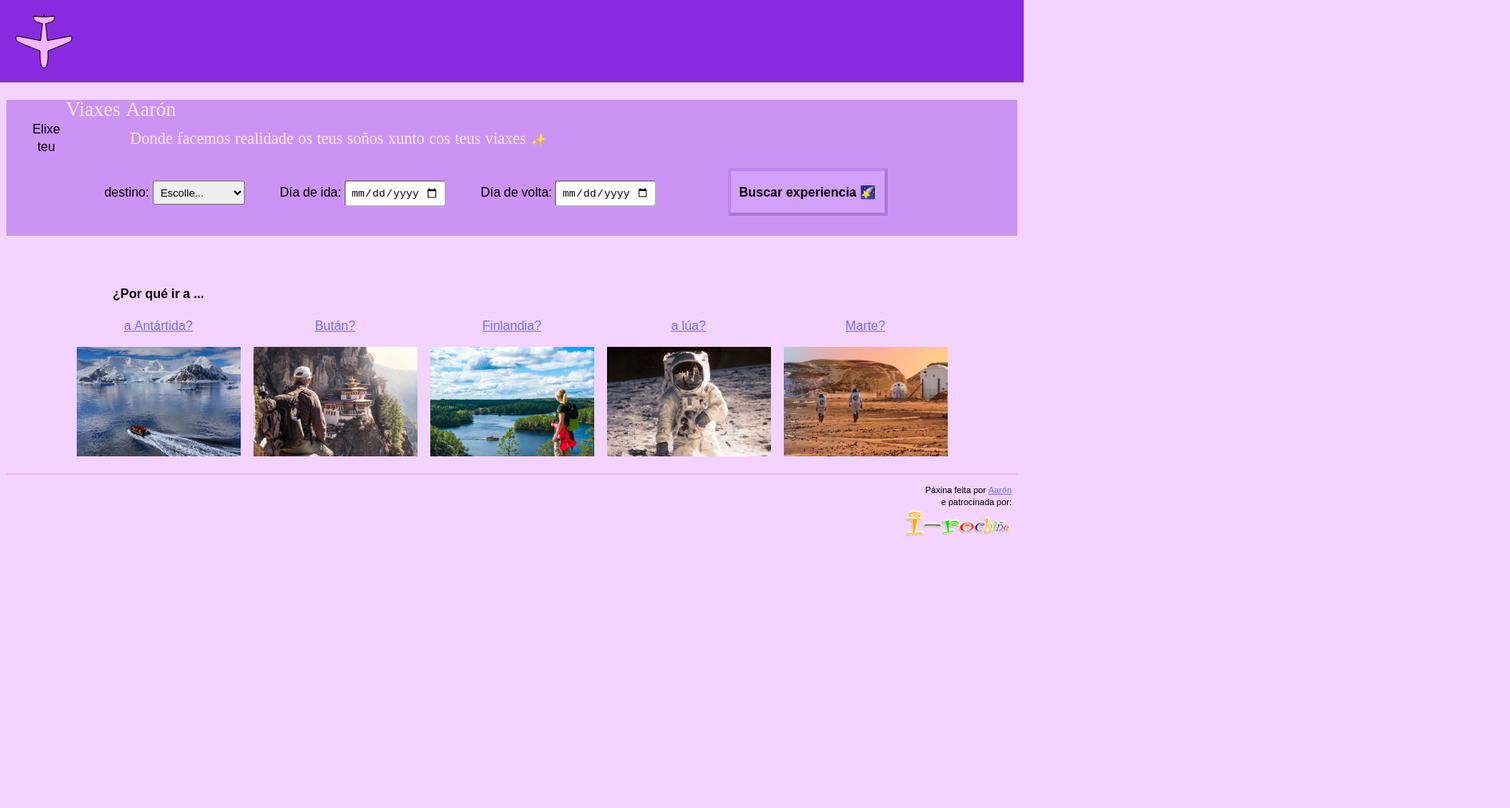
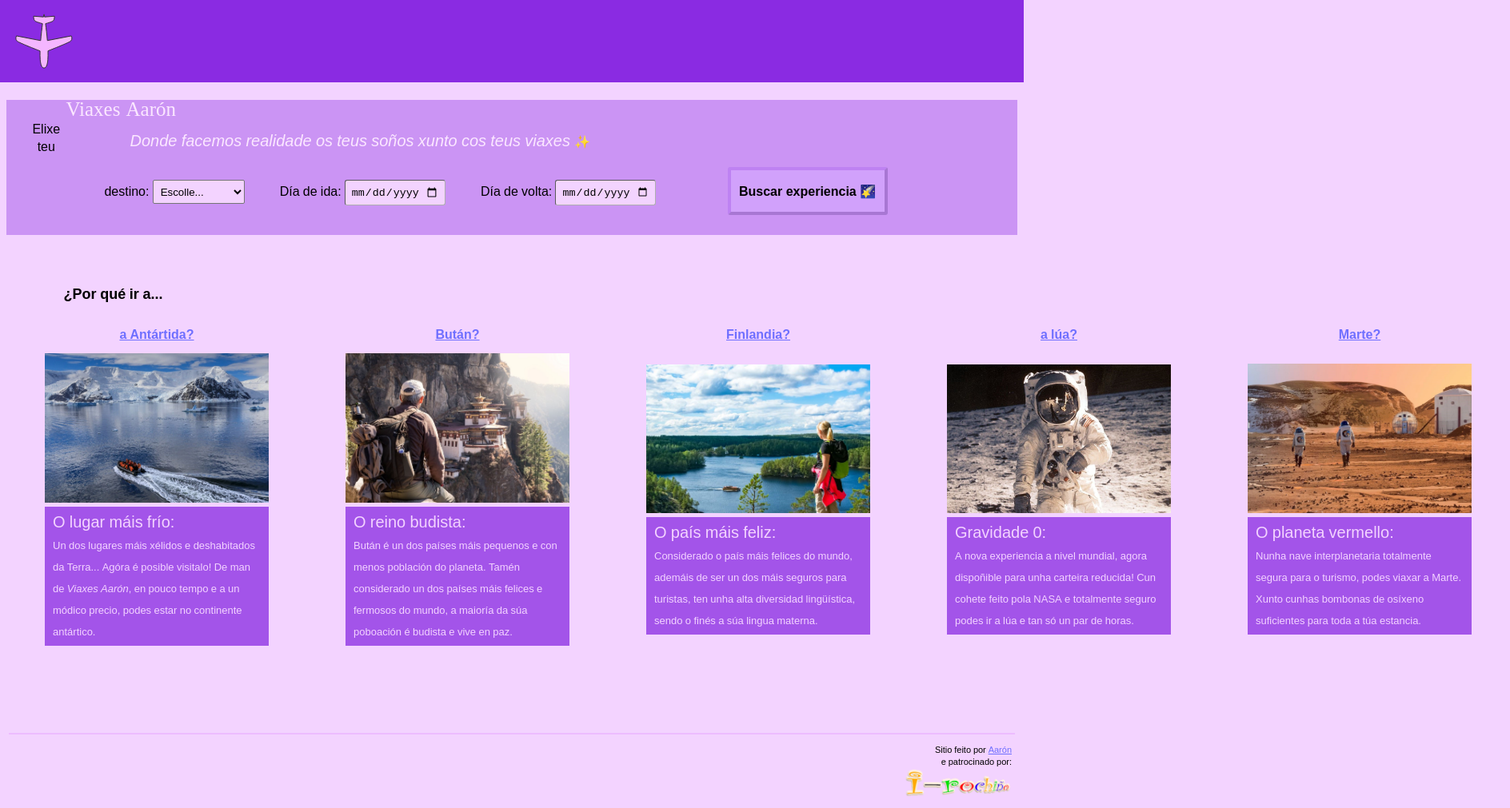
Before and after one commit to aaronenred/viajes-del-ruedas, a plain HTML site: page index.html in a window 1280 px wide. Shown: the part 2-1013 px from the top of the page at 80% size, 1888 px wide, since content can reach past the window. Before the commit the page ends 800 px from the top, so only its background shows below. Drawn offline with Linux system fonts and the light colour scheme.

Commit message:
index acabado :D

```diff
--- a/index.css
+++ b/index.css
@@ -31,7 +31,7 @@ svg {
     margin-left: 80px;
     font-size: 20px;
     color: #fbe7ff;
-    font-family: 'Noto Serif Telugu', serif;
+    font-family: 'Noto Sans Vai', sans-serif;
 }
 
 .brillitos {
@@ -51,6 +51,7 @@ select {
     width: 115px;
     height: 30px;
     padding-left: 5px;
+    background-color: rgb(243, 211, 255);
 }
 
 input {
@@ -62,6 +63,7 @@ input {
     border-color: rgb(175, 175, 175);
     padding-left: 7px;
     padding-right: 7px;
+    background-color: rgb(243, 211, 255);
 }
 
 .elboton {
@@ -90,10 +92,13 @@ table {
 }
 
 th{
-    padding-bottom: 10px;
+    padding-bottom: 20px;
+    font-size: 18px;
+    padding-right: 110px;
 }
 
 td{
+    font-weight: bold;
     padding: 8px;
 }
 
@@ -112,8 +117,35 @@ a:hover {
     bottom: 2px;
 }
 
+figure{
+
+    margin-top: -3px;
+}
+
+.fotitolink{
+    text-decoration:none;
+}
+
+figcaption{
+    font-size: 20px;
+    background-color: rgba(137, 43, 226, 0.753);
+    color: rgb(243, 211, 255);
+    padding-top: 5px;
+    padding-bottom: 7px;
+    padding-right: 10px;
+    padding-left: 10px;
+    font-weight: normal;
+    text-align: left;
+}
+
+.lapata{
+    font-size: 13px;
+}
+
 hr {
     border: 1px solid rgb(237, 188, 255);
+    margin: 3px;
+    margin-top: 85px;
 }
 
 nav {
--- a/index.html
+++ b/index.html
@@ -5,11 +5,19 @@
     <meta charset="UTF-8">
     <meta http-equiv="X-UA-Compatible" content="IE=edge">
     <meta name="viewport" content="width=device-width, initial-scale=1.0">
+
     <title>Viaxes Rueda</title>
+
+    <!--Ícono de páxina-->
+    <link rel="icon" type="image/svg+xml" href="images/favicon.svg" sizes="any">
+
+    <!-- Fonts -->
     <link rel="preconnect" href="https://fonts.googleapis.com">
     <link rel="preconnect" href="https://fonts.gstatic.com" crossorigin>
     <link href="https://fonts.googleapis.com/css2?family=Noto+Sans+Vai&family=Noto+Serif+Telugu&display=swap"
         rel="stylesheet">
+    <!-- Fin de fonts -->
+
     <link rel="stylesheet" href="index.css">
 </head>
 
@@ -20,7 +28,7 @@
             <svg width="100" height="100" xmlns="http://www.w3.org/2000/svg">
                 <g>
                     <title>Avion</title>
-                    <path stroke="#000" id="svg_3"
+                    <path stroke="#333333" id="svg_3"
                         d="m50.04495,82.12712c-0.73294,0 -1.38503,-0.28783 -1.93522,-0.80994c-0.54973,-0.52167 -1.00443,-1.26919 -1.38281,-2.20276c-0.75665,-1.86687 -1.22209,-4.48941 -1.47668,-7.63013c-0.25409,-3.13468 -0.29691,-6.78473 -0.19135,-10.69204c-9.05358,-3.55319 -27.41594,-10.88958 -28.89101,-12.52764c-1.96388,-2.18089 -1.32936,-4.68032 -0.53796,-6.33954l30.18716,5.8778c0.63809,-7.65978 1.54536,-15.24638 2.33597,-21.19107c-2.95212,-0.82654 -8.46277,-2.45859 -9.60024,-3.47064c-1.56696,-1.39419 -1.56695,-5.89669 -1.56695,-5.89669l12.35504,0.96132c0.29099,-1.9408 0.47297,-3.07325 0.47297,-3.07325l0.01805,-0.10219l0.09749,0l0.22745,0l0.09748,0l0.01805,0.10219c0,0 0.18163,1.13247 0.47296,3.07325l12.35865,-0.96132c0,0 0.00001,4.5025 -1.56695,5.89669c-1.13789,1.01245 -6.65257,2.64819 -9.60385,3.47445c0.78898,5.92644 1.69465,13.48402 2.33236,21.11912l29.83335,-5.80965c0.79138,1.65922 1.42954,4.15864 -0.53435,6.33954c-1.45682,1.61779 -19.37547,8.791 -28.54079,12.3914c0.10951,3.95795 0.06926,7.65774 -0.18775,10.82828l0,0.00757c-0.25472,3.13726 -0.72066,5.75724 -1.47668,7.62256c-0.37827,0.93331 -0.82927,1.6809 -1.3792,2.20276c-0.5502,0.5221 -1.20228,0.80994 -1.93521,0.80994l-0.00001,0z"
                         fill="#F4B6FF" />
                 </g>
@@ -29,7 +37,7 @@
 
         <div class="barrasuperior">
             <p class="titulo">Viaxes Aarón</p>
-            <p class="desctitulo">Donde facemos realidade os teus soños xunto cos teus viaxes <span
+            <p class="desctitulo"> <i> Donde facemos realidade os teus soños xunto cos teus viaxes </i><span
                     class="brillitos">&#10024;</span></p>
         </div>
     </header>
@@ -56,7 +64,7 @@
 
     <table>
         <tr>
-            <th>¿Por qué ir a ...</th>
+            <th>¿Por qué ir a...</th>
         </tr>
         <tr>
             <td> <a href="ole.html">a Antártida?</a></td>
@@ -66,20 +74,88 @@
             <td> <a href="error.html">Marte?</a></td>
         </tr>
         <tr>
-            <td><img src="images/antartida.jpg" width="205px" alt="A imaxe non carga ou tal vez o teu navegador non a soporta :("></td>
-            <td><img src="images/butan.jpg" width="205px" alt="A imaxe non carga ou tal vez o teu navegador non a soporta :("></td>
-            <td><img src="images/finlandia.jpg" width="205px" alt="A imaxe non carga ou tal vez o teu navegador non a soporta :("></td>
-            <td><img src="images/luna.jpg" width="205px" alt="A imaxe non carga ou tal vez o teu navegador non a soporta :("></td>
-            <td><img src="images/marte.jpg" width="205px" alt="A imaxe non carga ou tal vez o teu navegador non a soporta :("></td>
+            <td>
+                <figure>
+                    <a href="error.html" class="fotitolink">
+                        <img src="images/antartida.jpg" width="280px"
+                            alt="A imaxe non carga ou tal vez o teu navegador non a soporta :(">
+                        <figcaption>O lugar máis frío: <br>
+                            <span class="lapata">
+                                Un dos lugares máis xélidos e deshabitados da Terra... Agóra é posible visitalo!
+                                De man de <i>Viaxes Aarón</i>, en pouco tempo e a un módico precio, podes estar no
+                                continente antártico.
+                            </span>
+                        </figcaption>
+                    </a>
+                </figure>
+            </td>
+            <td>
+                <figure>
+                    <a href="error.html" class="fotitolink">
+                        <img src="images/butan.jpg" width="280px"
+                            alt="A imaxe non carga ou tal vez o teu navegador non a soporta :(">
+                        <figcaption>O reino budista: <br> <span class="lapata">
+                                Bután é un dos países máis pequenos e con menos población do planeta.
+                                Tamén considerado un dos países máis felices e fermosos do mundo, a maioría
+                                da súa poboación é budista e vive en paz.
+                            </span>
+                        </figcaption>
+                    </a>
+                </figure>
+            </td>
+            <td>
+                <figure>
+                    <a href="error.html" class="fotitolink">
+                        <img src="images/finlandia.jpg" width="280px"
+                            alt="A imaxe non carga ou tal vez o teu navegador non a soporta :(">
+                        <figcaption>O país máis feliz: <br>
+                            <span class="lapata">
+                                Considerado o país máis felices do mundo, ademáis de ser un dos máis seguros para
+                                turistas,
+                                ten unha alta diversidad lingüística, sendo o finés a súa lingua materna.
+                            </span>
+                        </figcaption>
+                    </a>
+                </figure>
+            </td>
+            <td>
+                <figure>
+                    <a href="error.html" class="fotitolink">
+                        <img src="images/luna.jpg" width="280px"
+                            alt="A imaxe non carga ou tal vez o teu navegador non a soporta :(">
+                        <figcaption>Gravidade 0: <br>
+                            <span class="lapata">
+                                A nova experiencia a nivel mundial, agora dispoñible para unha carteira reducida!
+                                Cun cohete feito pola NASA e totalmente seguro podes ir a lúa e tan só un par de horas.
+                            </span>
+                        </figcaption>
+                    </a>
+                </figure>
+            </td>
+            <td>
+                <figure>
+                    <a href="error.html" class="fotitolink">
+                        <img src="images/marte.jpg" width="280px"
+                            alt="A imaxe non carga ou tal vez o teu navegador non a soporta :(">
+                        <figcaption>O planeta vermello: <br>
+                            <span class="lapata">
+                                Nunha nave interplanetaria totalmente segura para o turismo, podes
+                                viaxar a Marte. Xunto cunhas bombonas de osíxeno suficientes para
+                                toda a túa estancia.
+                            </span>
+                        </figcaption>
+                    </a>
+                </figure>
+            </td>
         </tr>
     </table>
 
     <hr>
 
     <nav>
-        <p class="hechapor">Páxina feita por
+        <p class="hechapor">Sitio feito por
             <span><a href="https://github.com/aaronenred">Aarón</a></span><br>
-            e patrocinada por:
+            e patrocinado por:
         </p>
         <a href="https://irocho.wordpress.com">
             <img src="images/irocho.png" width="135px" class="irocho"
```
Also changed, not shown: images/favicon.svg (added).
